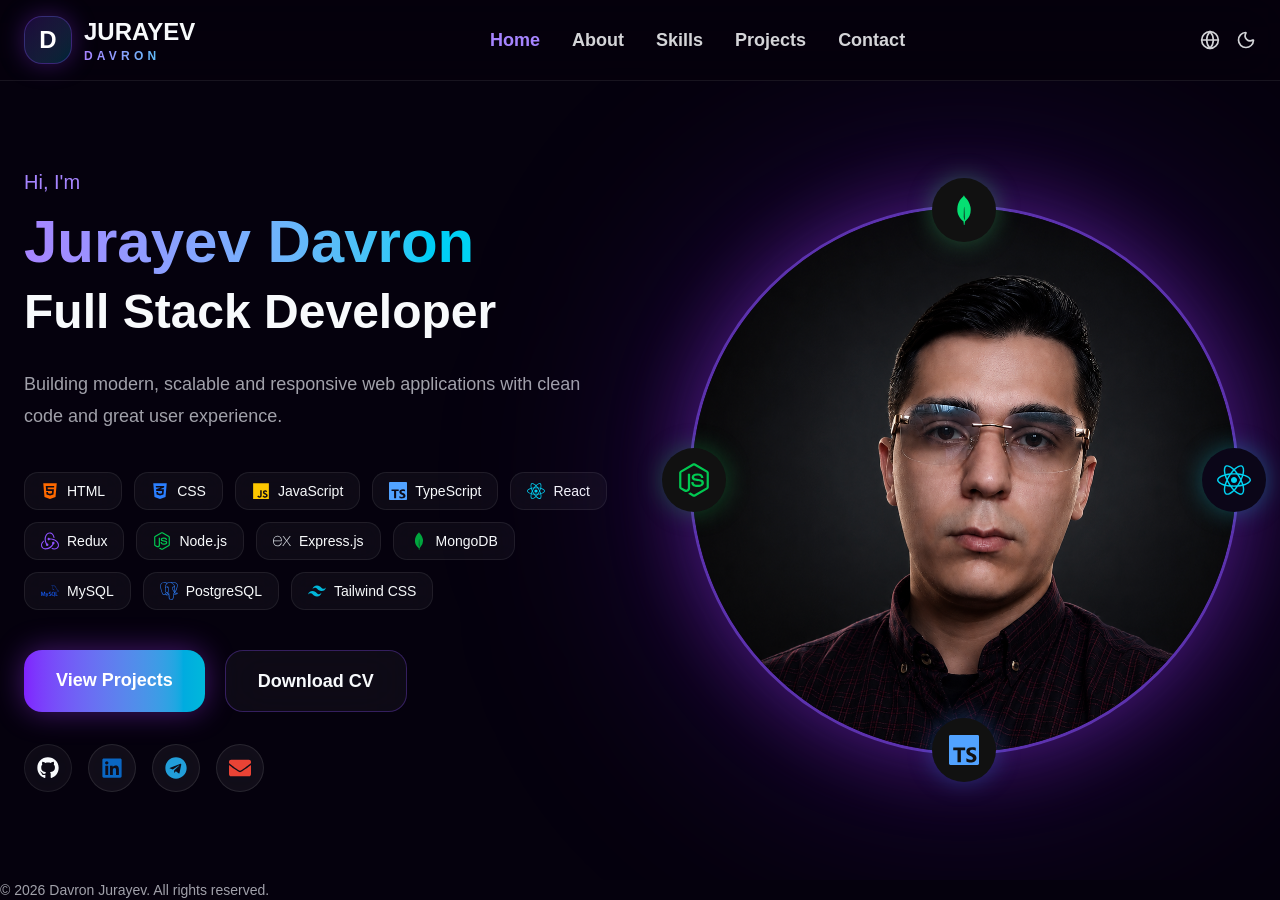
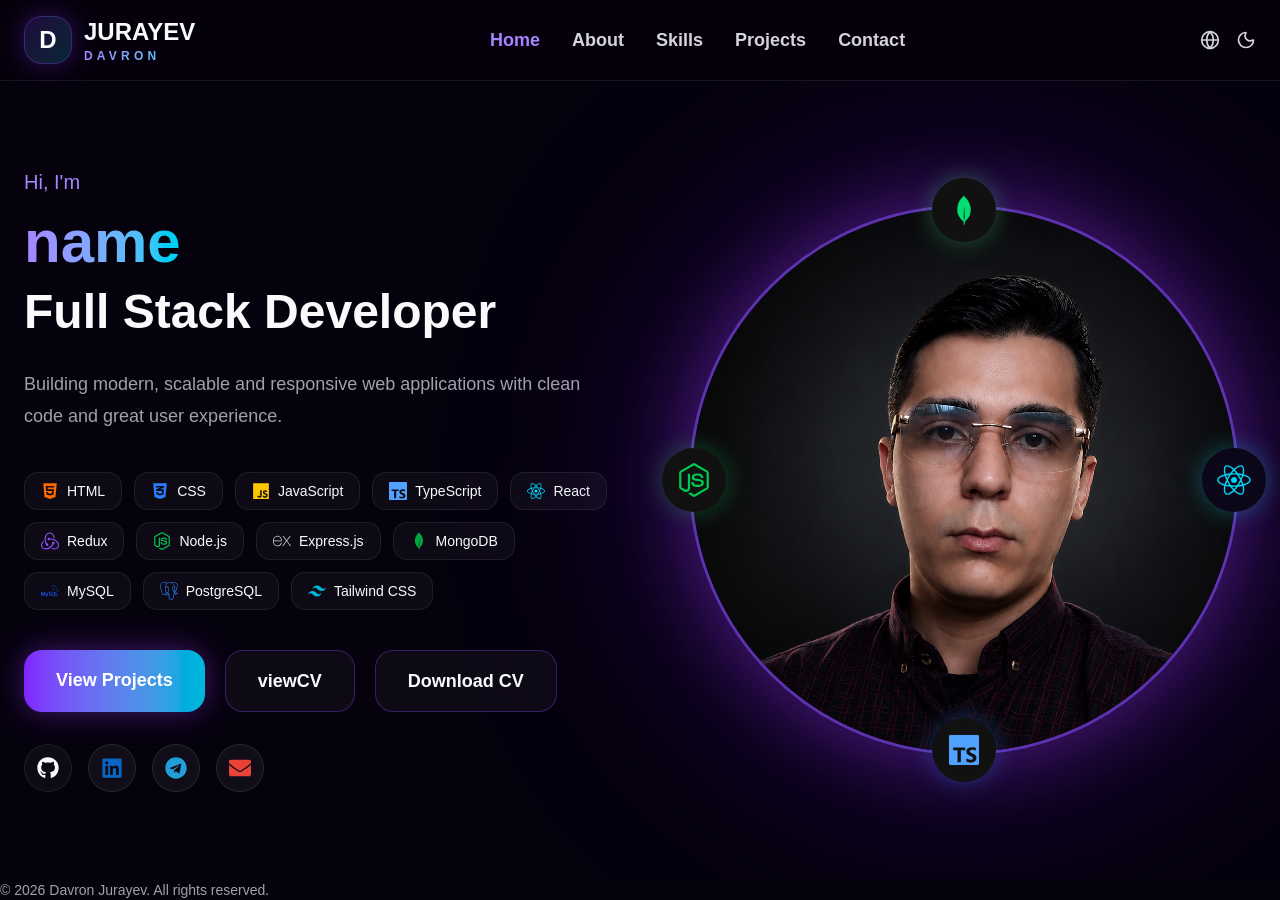
Before and after one commit to djurayevdavron/portfolio-frontend, a React (Vite) app: page / in a window 1280 px wide. Built offline with nearby package versions, Linux system fonts and the light colour scheme; no server answers.

Commit message:
Update Home.tsx

```diff
--- a/src/pages/Home/Home.tsx
+++ b/src/pages/Home/Home.tsx
@@ -88,7 +88,7 @@ const Home = () => {
 
           <h1 className="mb-4 text-6xl font-bold">
             <span className="bg-gradient-to-r from-violet-400 to-cyan-400 bg-clip-text text-transparent">
-              Jurayev Davron
+              {t("name")}
             </span>
           </h1>
 
@@ -144,7 +144,27 @@ hover:shadow-[0_0_20px_rgba(147,51,234,0.3)]
             </Link>
 
             <a
-              href="/cv/Davron-Jurayev-CV.pdf"
+              href="/cv/Davron_Djurayev_CV.pdf"
+              target="_blank"
+              rel="noopener noreferrer"
+              className="
+      rounded-2xl
+      border border-violet-500/30
+      bg-[var(--portfolio-card)]
+      px-8 py-4
+      text-lg font-semibold
+      text-[var(--portfolio-text)]
+      backdrop-blur-xl
+      transition-all duration-300
+      hover:border-cyan-400
+      hover:bg-white/10
+    "
+            >
+              {t("viewCV")}
+            </a>
+
+            <a
+              href="/cv/Davron_Djurayev_CV.pdf"
               download
               className="
       rounded-2xl
```
Lines whose indentation alone changed are shown as unchanged.
